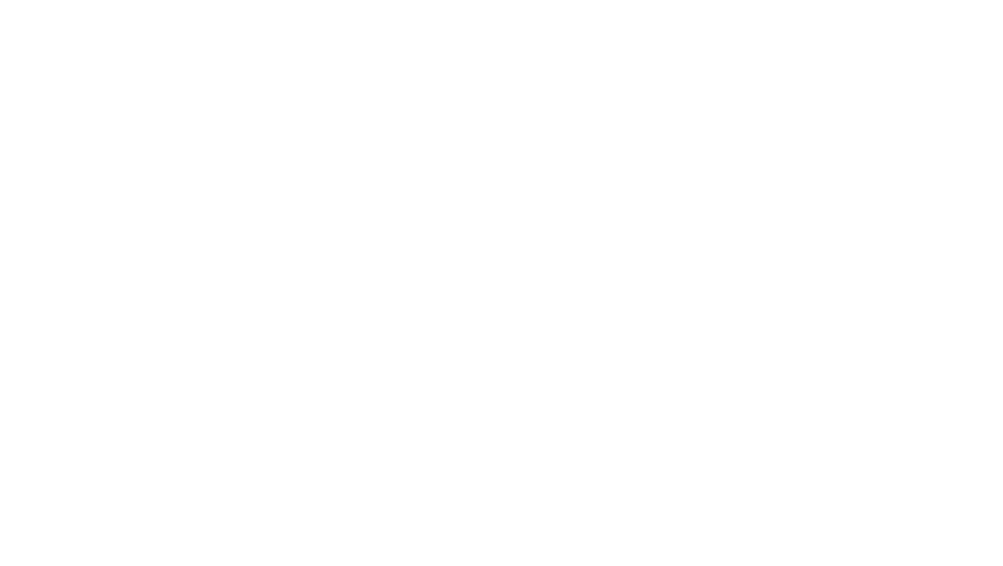
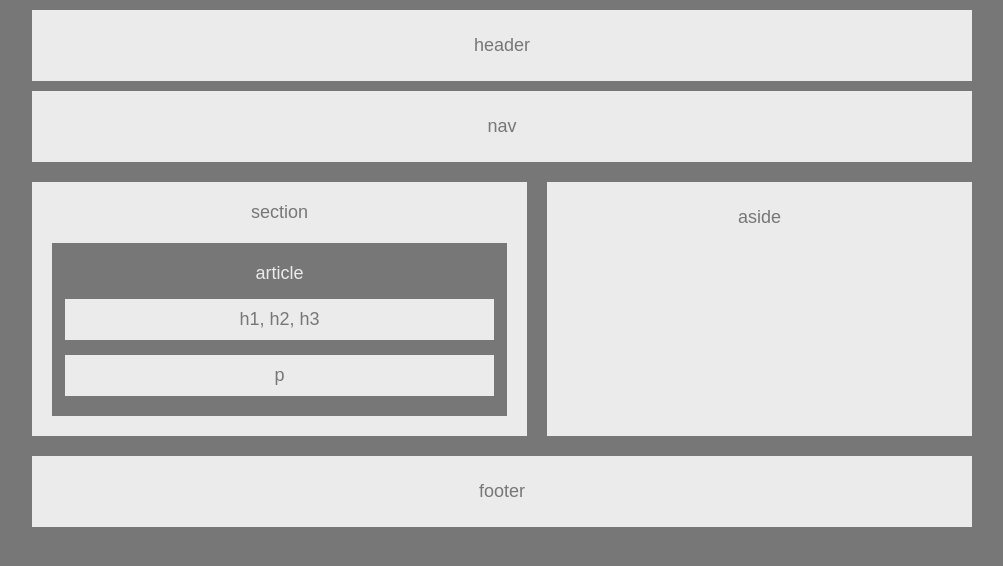
Before and after one commit to ChristianHPak/HW-Wireframe, a plain HTML site: page index.html in a window 1280 px wide. Shown: the whole page, without its empty margins (138-1141 px from the left). Drawn offline with Linux system fonts and the light colour scheme.

Commit message:
Created Text Boxes in CSS

```diff
--- a/index.html
+++ b/index.html
@@ -1,9 +1,41 @@
 <!DOCTYPE html>
-<html>
-    <head>
+<html lang="en-us">
 
-    </head>
-    <body>
+<head>
+    <meta charset="UTF-8">
+    <title>Floats</title>
+    <link rel="stylesheet" type="text/css" href="style.css">
+</head>
 
-    </body>
+<body>
+
+
+    <header>
+        header
+    </header>
+
+    <nav>
+        nav
+    </nav>
+    <div class="clearfix">
+        <section>
+            section
+            <article>
+                article
+                <div id="#box1" class="boxes">h1, h2, h3</div>
+                <p id="#box2" class="boxes">p</p>
+            </article>
+
+        </section>
+        <aside>
+                aside
+        </aside>
+
+    </div>
+    <footer>
+        footer
+    </footer>
+
+</body>
+
 </html>
--- a/style.css
+++ b/style.css
@@ -0,0 +1,60 @@
+* {
+    box-sizing: border-box;
+    text-align: center;
+}
+
+.clearfix::after {
+    clear: both;
+    content: "";
+    display: block;
+}
+
+body {
+    width: 960px;
+    font-family: Arial, Helvetica, sans-serif;
+    color: #777;
+    background: #777;
+    font-size: 18px;
+    margin: 0 auto;
+}
+
+header, nav, footer{
+    background: #D3D3D3;
+}
+
+header, nav,
+ section, aside,
+ footer {
+     background: #ebebeb;
+     padding: 25px;
+     margin: 10px;
+ }
+
+aside {
+    float: left;
+    width: 425px;
+    height: 254px;
+}
+
+section {
+    float: left;
+    width: 495px;
+    margin-bottom: 10px;
+    padding: 20px;
+}
+
+article {
+    color: #ebebeb;
+    background: #777;
+    padding: 13px;
+    padding-top: 20px;
+    margin-top: 20px;
+}
+
+.boxes{
+    color: #777;
+    background: #ebebeb;
+    padding: 10px;
+    margin-top: 15px;
+    margin-bottom: 7px;
+}
```
